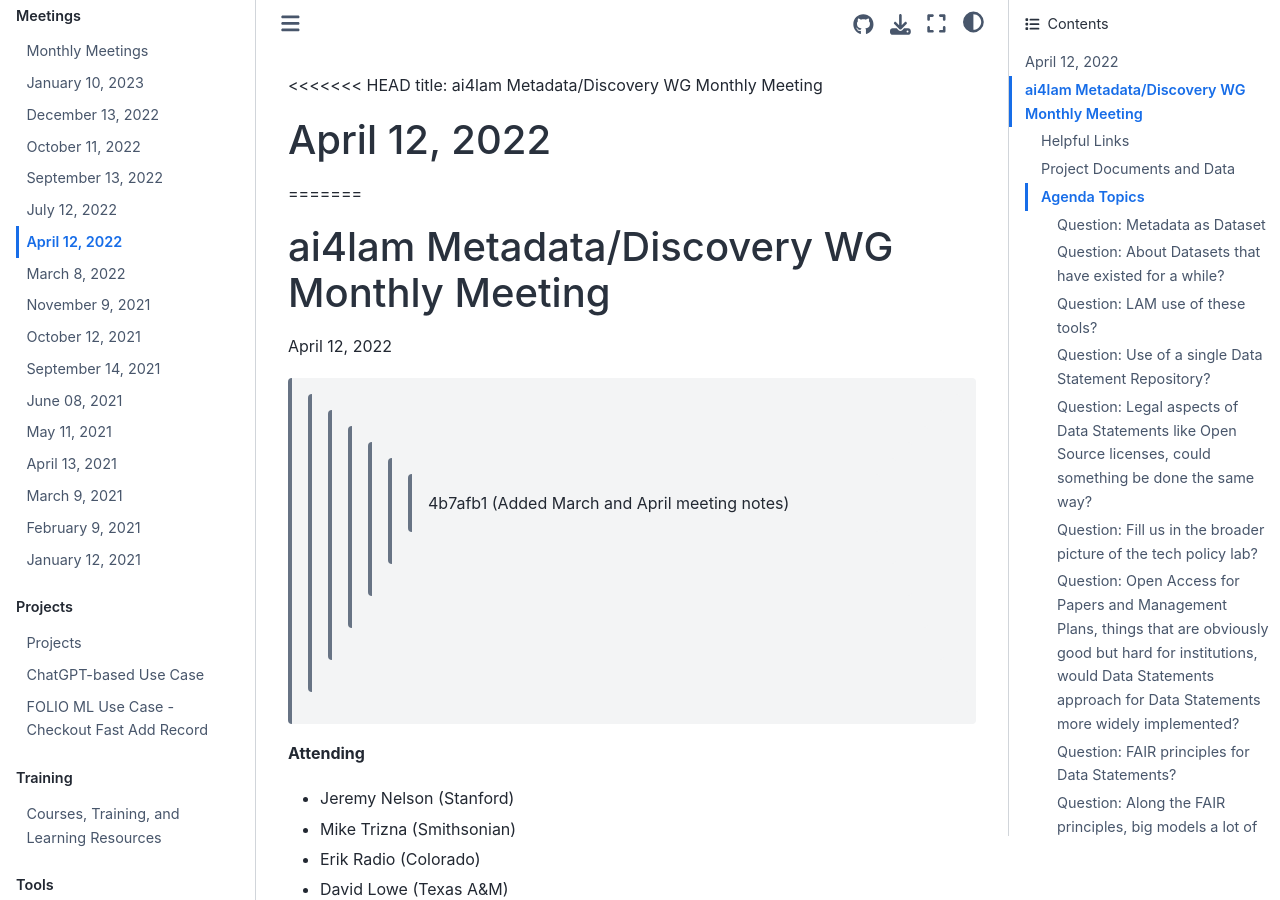
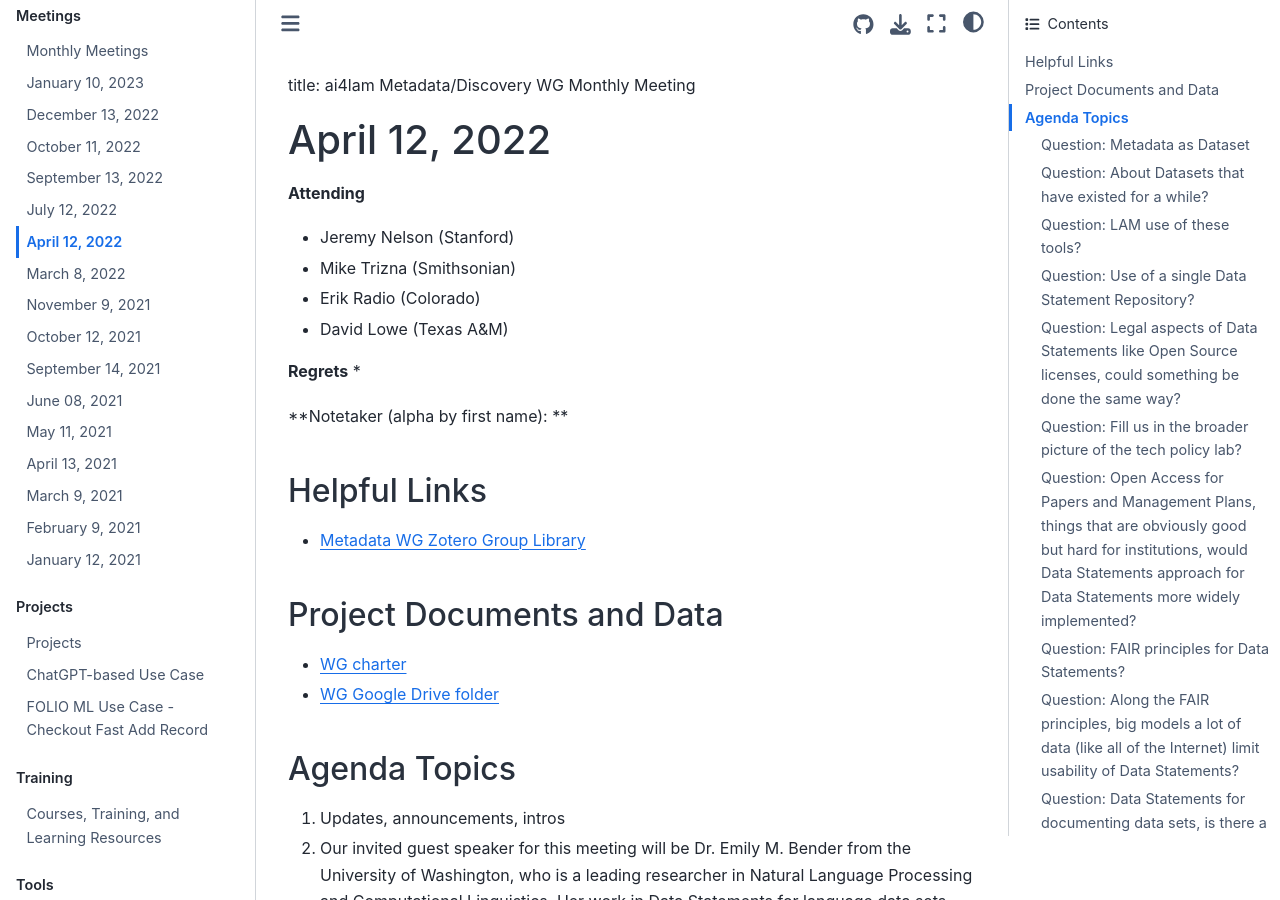
Before and after one commit to AI4LAM/metadata-working-group, a Jupyter Book: the page built from meetings/2022-04-12.md, in a window 1280 px wide and 900 px high. Built offline with Jupyter Book 1.0.4 settings and Sphinx 7.4.7 and the Sphinx Book theme 1.1.4, drawn with Linux system fonts in a browser that asks for light colours.

```diff
--- a/meetings/2022-04-12.md
+++ b/meetings/2022-04-12.md
@@ -1,12 +1,6 @@
-<<<<<<< HEAD
 title: ai4lam Metadata/Discovery WG Monthly Meeting
 
 # April 12, 2022
-=======
-# ai4lam Metadata/Discovery WG	 Monthly Meeting
-
-April 12, 2022
->>>>>>> 4b7afb1 (Added March and April meeting notes)
 
 **Attending**
 * Jeremy Nelson (Stanford)
```
